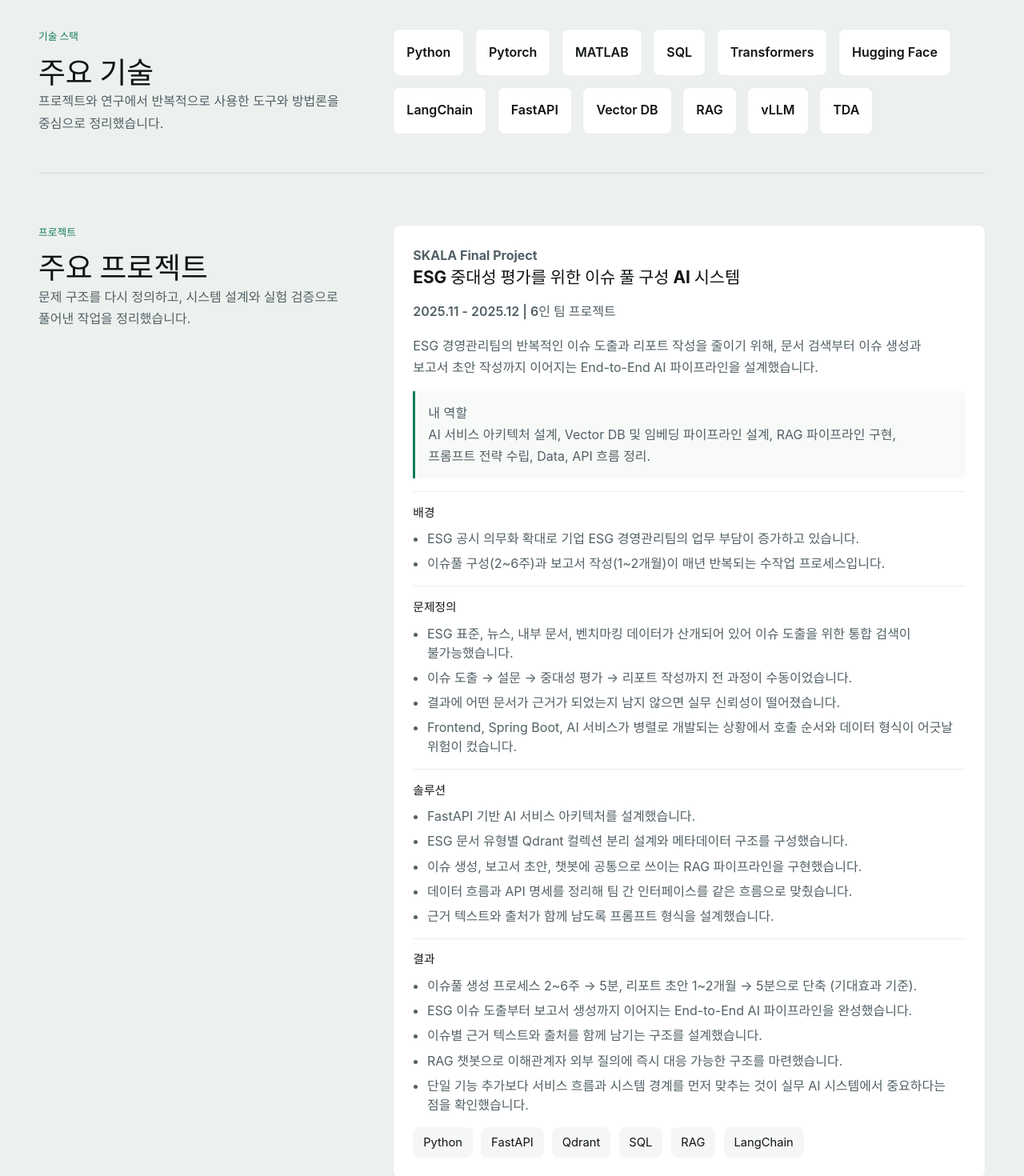
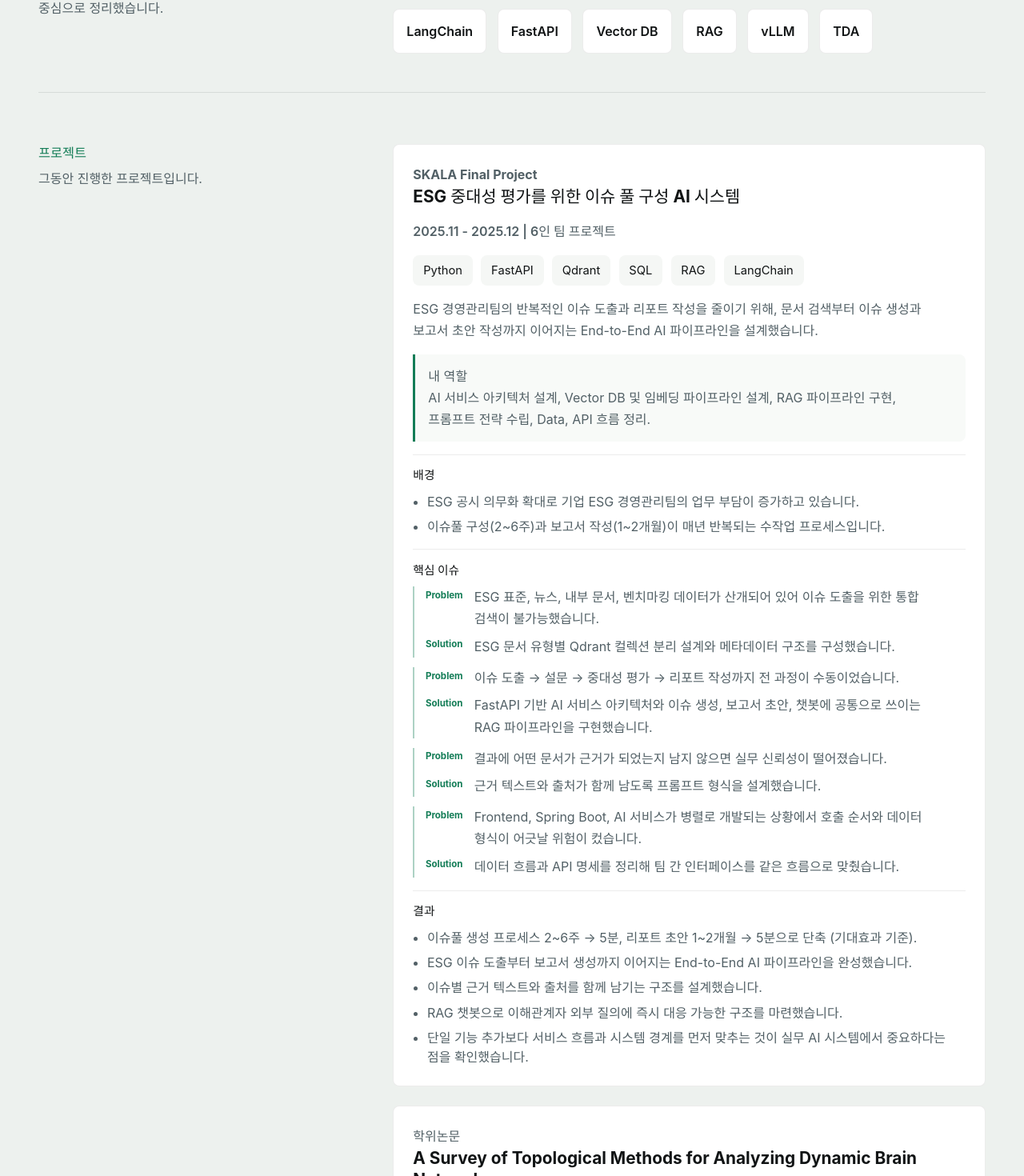
Before and after one commit to jhjeong-lab/jhjeong-lab.github.io, a React (Vite) app: page / in a window 1280 px wide. Shown: the part 1319-2789 px from the top of the page at 80% size. Built offline with nearby package versions, Linux system fonts and the light colour scheme.

Commit message:
Update portfolio content and project cards

```diff
--- a/src/components/About.jsx
+++ b/src/components/About.jsx
@@ -4,7 +4,7 @@ function About({ title, description, highlights, education }) {
       <div className="about-intro">
         <div className="about-heading">
           <p className="section-label">자기소개</p>
-          <h2>{title}</h2>
+          <p className="section-description about-title">{title}</p>
         </div>
 
         <p className="about-description">{description}</p>
--- a/src/components/Projects.jsx
+++ b/src/components/Projects.jsx
@@ -4,9 +4,9 @@ function Projects({ items }) {
       <div className="section-layout">
         <div className="section-copy">
           <p className="section-label">프로젝트</p>
-          <h2>주요 프로젝트</h2>
           <p className="section-description">
-            문제 구조를 다시 정의하고, 시스템 설계와 실험 검증으로 풀어낸 작업을 정리했습니다.
+            {/* 문제 구조를 다시 정의하고, 시스템 설계와 실험 검증으로 풀어낸 작업을 정리했습니다. */}
+            그동안 진행한 프로젝트입니다.
           </p>
         </div>
 
@@ -29,6 +29,13 @@ function Projects({ items }) {
                 <p className="project-meta">
                   {project.period} | {project.team}
                 </p>
+
+                <ul className="tag-list" aria-label={`${project.title} stack`}>
+                  {project.stack.map((item) => (
+                    <li key={item}>{item}</li>
+                  ))}
+                </ul>
+
                 <p>{project.summary}</p>
 
                 {project.myRole ? (
@@ -49,21 +56,15 @@ function Projects({ items }) {
                   </div>
 
                   <div className="project-section">
-                    <h4>문제정의</h4>
-                    <ul>
-                      {project.problems.map((item) => (
-                        <li key={item}>{item}</li>
+                    <h4>핵심 이슈</h4>
+                    <div className="project-issue-list">
+                      {project.issues.map((issue) => (
+                        <div className="project-issue" key={issue.problem}>
+                          <p className="project-issue__problem">{issue.problem}</p>
+                          <p className="project-issue__solution">{issue.solution}</p>
+                        </div>
                       ))}
-                    </ul>
-                  </div>
-
-                  <div className="project-section">
-                    <h4>솔루션</h4>
-                    <ul>
-                      {project.solutions.map((item) => (
-                        <li key={item}>{item}</li>
-                      ))}
-                    </ul>
+                    </div>
                   </div>
 
                   <div className="project-section">
@@ -75,12 +76,6 @@ function Projects({ items }) {
                     </ul>
                   </div>
                 </div>
-
-                <ul className="tag-list" aria-label={`${project.title} stack`}>
-                  {project.stack.map((item) => (
-                    <li key={item}>{item}</li>
-                  ))}
-                </ul>
               </div>
             </article>
           ))}
--- a/src/components/Skills.jsx
+++ b/src/components/Skills.jsx
@@ -4,7 +4,6 @@ function Skills({ items }) {
       <div className="section-layout">
         <div className="section-copy">
           <p className="section-label">기술 스택</p>
-          <h2>주요 기술</h2>
           <p className="section-description">
             프로젝트와 연구에서 반복적으로 사용한 도구와 방법론을 중심으로 정리했습니다.
           </p>
--- a/src/components/Training.jsx
+++ b/src/components/Training.jsx
@@ -6,7 +6,6 @@ function Training({ items }) {
       <div className="section-layout">
         <div className="section-copy">
           <p className="section-label">트레이닝</p>
-          <h2>교육 이력</h2>
           <p className="section-description">
             실무 과제 중심으로 참여한 공식 AI/ML 교육 과정입니다.
           </p>
--- a/src/data/portfolio.js
+++ b/src/data/portfolio.js
@@ -5,7 +5,8 @@ export const portfolioData = {
     tagline: 'From abstraction to application, built on strong fundamentals.',
     subtagline: '',
     intro:
-      'RAG 시스템, LLM Agent, 모델 경량화 같은 AI/ML 주제를 실제로 설계·구현해왔습니다. 문제를 추상화해 적절한 방법론으로 연결하는 방식으로 일하며, 설계부터 구현과 검증까지 엔드 투 엔드로 수행합니다.',
+      '수학적 사고를 기반으로 RAG, LLM Agent, 모델 최적화 영역을 다뤄왔습니다. 모델을 블랙박스로 두지 않고, 동작 원리에서 출발해 시스템 전체를 설계하는 방식으로 일합니다.',
+      // 'RAG 시스템, LLM Agent, 모델 경량화 같은 AI/ML 주제를 실제로 설계·구현해왔습니다. 문제를 추상화해 적절한 방법론으로 연결하는 방식으로 일하며, 설계부터 구현과 검증까지 엔드 투 엔드로 수행합니다.',
     email: 'jhjeong796@gmail.com',
     githubUrl: 'https://github.com/jhjeong-lab',
     backgroundImage:
@@ -13,9 +14,11 @@ export const portfolioData = {
     badges: ['AI 시스템 설계', 'AI Agent', 'LLM', 'Research Engineering'],
   },
   about: {
-    title: '도메인을 이해하고, 방법론을 선택하고, 설계·구현합니다.',
+    title: 'AI를 블랙박스로 다루지 않습니다.',
+    // '도메인을 이해하고, 방법론을 선택하고, 설계·구현합니다.',
     description:
-      'AI/ML 엔지니어로서 LLM Agent, 모델 경량화, RAG 같은 주제를 설계하고 구현해왔습니다. 수학 전공에서 온 구조적 사고와 분석 훈련이 문제 정의와 방법론 선택에 기반이 되어주며, 프로젝트에서는 아키텍처 설계부터 모델·파이프라인 구현, 실험과 검증까지 엔드 투 엔드로 기여합니다.',
+      'AI/ML 엔지니어로서 LLM Agent, RAG 시스템, 모델 최적화를 다뤄왔습니다. 수학 전공에서 길러진 분석적 사고와 이론에 대한 깊은 이해가 강점입니다. AI를 블랙박스로 두지 않고 내부 동작 원리에서 출발해 시스템을 설계하며, 모델이 못하는 일은 외부 Tool과 시스템 구조로 보완해 작동하는 결과물을 만듭니다.',
+      // 'AI/ML 엔지니어로서 LLM Agent, 모델 경량화, RAG 같은 주제를 설계하고 구현해왔습니다. 수학 전공에서 온 구조적 사고와 분석 훈련이 문제 정의와 방법론 선택에 기반이 되어주며, 프로젝트에서는 아키텍처 설계부터 모델·파이프라인 구현, 실험과 검증까지 엔드 투 엔드로 기여합니다.',
     highlights: [
       {
         label: '관심 분야',
@@ -23,7 +26,8 @@ export const portfolioData = {
       },
       {
         label: '강점',
-        value: '문제의 핵심을 빠르게 파악하고, 적절한 방식으로 끝까지 구현',
+        value: '이론적 깊이와 시스템적 사고를 함께 갖춘 문제 해결력',
+        // '문제의 핵심을 빠르게 파악하고, 적절한 방식으로 끝까지 구현',
       },
       {
         label: '지향점',
@@ -47,7 +51,7 @@ export const portfolioData = {
   },
   skills: [
     'Python',
-    'Pytorch',
+    'PyTorch',
     'MATLAB',
     'SQL',
     'Transformers',
@@ -74,18 +78,26 @@ export const portfolioData = {
         'ESG 공시 의무화 확대로 기업 ESG 경영관리팀의 업무 부담이 증가하고 있습니다.',
         '이슈풀 구성(2~6주)과 보고서 작성(1~2개월)이 매년 반복되는 수작업 프로세스입니다.',
       ],
-      problems: [
+      issues: [
+        {
+          problem:
             'ESG 표준, 뉴스, 내부 문서, 벤치마킹 데이터가 산개되어 있어 이슈 도출을 위한 통합 검색이 불가능했습니다.',
-        '이슈 도출 → 설문 → 중대성 평가 → 리포트 작성까지 전 과정이 수동이었습니다.',
-        '결과에 어떤 문서가 근거가 되었는지 남지 않으면 실무 신뢰성이 떨어졌습니다.',
+          solution: 'ESG 문서 유형별 Qdrant 컬렉션 분리 설계와 메타데이터 구조를 구성했습니다.',
+        },
+        {
+          problem: '이슈 도출 → 설문 → 중대성 평가 → 리포트 작성까지 전 과정이 수동이었습니다.',
+          solution:
+            'FastAPI 기반 AI 서비스 아키텍처와 이슈 생성, 보고서 초안, 챗봇에 공통으로 쓰이는 RAG 파이프라인을 구현했습니다.',
+        },
+        {
+          problem: '결과에 어떤 문서가 근거가 되었는지 남지 않으면 실무 신뢰성이 떨어졌습니다.',
+          solution: '근거 텍스트와 출처가 함께 남도록 프롬프트 형식을 설계했습니다.',
+        },
+        {
+          problem:
             'Frontend, Spring Boot, AI 서비스가 병렬로 개발되는 상황에서 호출 순서와 데이터 형식이 어긋날 위험이 컸습니다.',
-      ],
-      solutions: [
-        'FastAPI 기반 AI 서비스 아키텍처를 설계했습니다.',
-        'ESG 문서 유형별 Qdrant 컬렉션 분리 설계와 메타데이터 구조를 구성했습니다.',
-        '이슈 생성, 보고서 초안, 챗봇에 공통으로 쓰이는 RAG 파이프라인을 구현했습니다.',
-        '데이터 흐름과 API 명세를 정리해 팀 간 인터페이스를 같은 흐름으로 맞췄습니다.',
-        '근거 텍스트와 출처가 함께 남도록 프롬프트 형식을 설계했습니다.',
+          solution: '데이터 흐름과 API 명세를 정리해 팀 간 인터페이스를 같은 흐름으로 맞췄습니다.',
+        },
       ],
       results: [
         '이슈풀 생성 프로세스 2~6주 → 5분, 리포트 초안 1~2개월 → 5분으로 단축 (기대효과 기준).',
@@ -109,16 +121,24 @@ export const portfolioData = {
         'fMRI와 EEG는 시간에 따라 구조가 바뀌는 데이터라 정적 분석만으로는 변화를 설명하기 어렵습니다.',
         '핵심 질문은 동적 뇌 네트워크라는 도메인 문제를 TDA 방법론으로 실제로 설명할 수 있는가였습니다.',
       ],
-      problems: [
+      issues: [
+        {
+          problem:
             '동적 특성을 다룰 수 있는 TDA 방법론이 실제 데이터에서 무엇을 설명할 수 있는지 직접 확인해야 했습니다.',
+          solution:
+            'Persistence Vineyard와 Dynamic TDA를 각각 구현하고 실제 EEG, fMRI 데이터에 적용했습니다.',
+        },
+        {
+          problem:
             '시간에 따른 구조 변화 추적과 집단 간 차이 검증을 각각 어떤 방식으로 해석할지 정리해야 했습니다.',
-        '방법론의 수학적 정의를 실제 데이터 파이프라인과 검증 절차로 연결해야 했습니다.',
-      ],
-      solutions: [
-        'Persistence Vineyard와 Dynamic TDA를 각각 구현하고 실제 EEG, fMRI 데이터에 적용했습니다.',
+          solution:
             'EEG에서는 시간에 따른 위상 구조 변화 추적 가능성을, fMRI에서는 집단 간 위상 차이 설명 가능성을 확인했습니다.',
-        'Dynamic TDA / fMRI에는 순열검정 기반 통계 검증을 설계해 결과를 해석했습니다.',
-        '두 방법론을 각각 실험한 뒤 실제 데이터에서 드러난 설명력과 한계를 비교했습니다.',
+        },
+        {
+          problem: '방법론의 수학적 정의를 실제 데이터 파이프라인과 검증 절차로 연결해야 했습니다.',
+          solution:
+            'Dynamic TDA / fMRI에는 순열검정 기반 통계 검증을 설계하고, 두 방법론의 설명력과 한계를 비교했습니다.',
+        },
       ],
       results: [
         'Dynamic TDA / fMRI 실험에서 λ = 1.1610, p-value = 0.0401을 확인했습니다.',
@@ -138,16 +158,20 @@ export const portfolioData = {
       myRole: 'Recovery Fine-tuning 실험 설계 및 수행, Knowledge Distillation 비교 실험, 성능 불일치 분석.',
       href: null,
       background: ['EXAONE-4.0-1.2B 모델을 대상으로 경량화를 수행하는 해커톤이었습니다.'],
-      problems: [
-        '원본 모델 대비 크기, 속도, 성능 사이의 균형을 고려해야 했습니다.',
-        '특정 추론 환경 안에서 실제로 적용 가능한 방법만 검토해야 했습니다.',
-        'Quantization 이후 손실된 성능을 어떤 방식으로 회복할지 비교가 필요했습니다.',
-      ],
-      solutions: [
-        '경량화 이후 손실된 성능을 복구하기 위한 방법론을 중심으로 실험을 설계했습니다',
-        '다양한 데이터 기반 Recovery Fine-tuning을 적용했습니다.',
-        'Knowledge Distillation을 함께 비교해 회복 전략의 차이를 검토했습니다.',
-        'PPL과 downstream task 성능을 분리해서 해석했습니다.',
+      issues: [
+        {
+          problem: '원본 모델 대비 크기, 속도, 성능 사이의 균형을 고려해야 했습니다.',
+          solution: '경량화 이후 손실된 성능을 복구하기 위한 방법론을 중심으로 실험을 설계했습니다.',
+        },
+        {
+          problem: '특정 추론 환경 안에서 실제로 적용 가능한 방법만 검토해야 했습니다.',
+          solution: 'PPL과 downstream task 성능을 분리하고 실제 제출 환경 제약과 함께 해석했습니다.',
+        },
+        {
+          problem: 'Quantization 이후 손실된 성능을 어떤 방식으로 회복할지 비교가 필요했습니다.',
+          solution:
+            '다양한 데이터 기반 Recovery Fine-tuning을 적용하고 Knowledge Distillation과 비교했습니다.',
+        },
       ],
       results: [
         'Recovery Fine-tuning이 경량화 이후 성능 저하 복구에 유효함을 확인했습니다.',
@@ -170,22 +194,33 @@ export const portfolioData = {
         '금융 문서 기반 복합 질의응답을 처리하는 Agentic RAG 시스템 설계·구현 프로젝트였습니다.',
         '계산, 비교, 시간 정렬이 함께 필요한 질의는 단순 검색-생성으로 처리하기 어려웠습니다.',
       ],
-      problems: [
-        '청킹, 임베딩, Top-K를 조정해도 단순 RAG는 복합 재무 질의에서 계속 실패했습니다.',
+      issues: [
+        {
+          problem: '청킹, 임베딩, Top-K를 조정해도 단순 RAG는 복합 재무 질의에서 계속 실패했습니다.',
+          solution:
+            '질의를 단순 조회, 계산 중심, 다단계 추론으로 나누는 Query Routing 전략을 설계했습니다.',
+        },
+        {
+          problem:
             '모든 질의를 하나의 파이프라인으로 처리하면 단순 질의에는 과도하고 복합 질의에는 구조적으로 부족했습니다.',
-        '재무 정보의 핵심이 테이블에 있어, 표 형태 그대로는 검색 품질이 충분히 나오지 않았습니다.',
+          solution:
+            'Query decomposition 기반 Multi-step Reasoning Agent를 구현해 단계별 출력을 다음 컨텍스트로 누적했습니다.',
+        },
+        {
+          problem: '재무 정보의 핵심이 테이블에 있어, 표 형태 그대로는 검색 품질이 충분히 나오지 않았습니다.',
+          solution:
+            '재무 테이블을 자연어 문장으로 변환하고 회사명, 회계연도 등 메타데이터 필터와 시맨틱 검색을 함께 사용했습니다.',
+        },
+        {
+          problem:
             '금융 질의는 중간값을 먼저 찾고 계산한 뒤 최종 지표로 이어지는 단계적 구조를 가져 LLM 직접 계산만으로는 신뢰성이 낮았습니다.',
-      ],
-      solutions: [
-        '질의를 단순 조회, 계산 중심, 다단계 추론으로 나누는 Query Routing 전략을 설계했습니다.',
-        'Query decomposition 기반 Multi-step Reasoning Agent를 구현해 단계별 출력을 다음 컨텍스트로 누적했습니다.',
-        '재무 테이블을 자연어 문장으로 변환해 검색 가능한 형태로 다시 구성했습니다.',
-        '회사명, 회계연도 등 메타데이터 필터와 시맨틱 검색을 함께 사용했습니다.',
+          solution:
             '계산은 금융 계산 Tool이 맡고, LLM은 어떤 정보를 먼저 구하고 어떤 Tool을 호출할지 판단하도록 역할을 분리했습니다.',
+        },
       ],
       results: [
         '복합 재무 질의를 다단계 추론으로 처리하는 Agentic RAG 구조를 구현했습니다.',
-        '질의 유형별 라우팅과 Tool 분리로 단순 조회와 복합 질의를 서로 다른 경로로 안정적으로 처리할 수 있게 했습니다.',
+        '질의 유형별 라우팅과 Tool 분리로 단순 조회와 복합 질의를 서로 다른 경로로 처리하도록 구현했습니다.',
         '중간값 계산과 최종 계산을 분리해 금융 질의의 계산 경로를 추적 가능한 형태로 만들었습니다.',
         '테이블 자연어 변환과 메타데이터 기반 검색으로 재무 문서 검색 가능성을 높였습니다.',
       ],
--- a/src/styles/app.css
+++ b/src/styles/app.css
@@ -79,6 +79,13 @@
   font-weight: 700;
   text-transform: uppercase;
   color: var(--color-accent);
+}
+
+.section-label {
+  margin-bottom: 0.45rem;
+  font-size: 1.02rem;
+  font-weight: 600;
+  line-height: 1.35;
 }
 
 .hero h1,
@@ -277,15 +284,12 @@
 
 .about-heading {
   display: grid;
-  gap: 0.65rem;
+  gap: 0.35rem;
   max-width: 34rem;
 }
 
-.about-heading h2 {
-  max-width: 12ch;
-  font-size: clamp(2rem, 4vw, 3rem);
-  line-height: 1.25;
-  text-wrap: balance;
+.about-title {
+  margin-bottom: 0;
 }
 
 .about-description {
@@ -491,6 +495,43 @@
   margin-top: 0.45rem;
 }
 
+.project-issue-list {
+  display: grid;
+  gap: 0.75rem;
+}
+
+.project-issue {
+  display: grid;
+  gap: 0.45rem;
+  padding-left: 0.85rem;
+  border-left: 2px solid rgba(20, 125, 87, 0.35);
+}
+
+.project-issue__problem,
+.project-issue__solution {
+  position: relative;
+  padding-left: 3.8rem;
+}
+
+.project-issue__problem::before,
+.project-issue__solution::before {
+  position: absolute;
+  left: 0;
+  top: 0.1rem;
+  font-size: 0.72rem;
+  font-weight: 700;
+  line-height: 1.7;
+  color: var(--color-accent);
+}
+
+.project-issue__problem::before {
+  content: 'Problem';
+}
+
+.project-issue__solution::before {
+  content: 'Solution';
+}
+
 .tag-list {
   display: flex;
   flex-wrap: wrap;
```
Also changed, not shown: 5 other files (tests, documents, lock files or other folders). Lines whose indentation alone changed are shown as unchanged.
